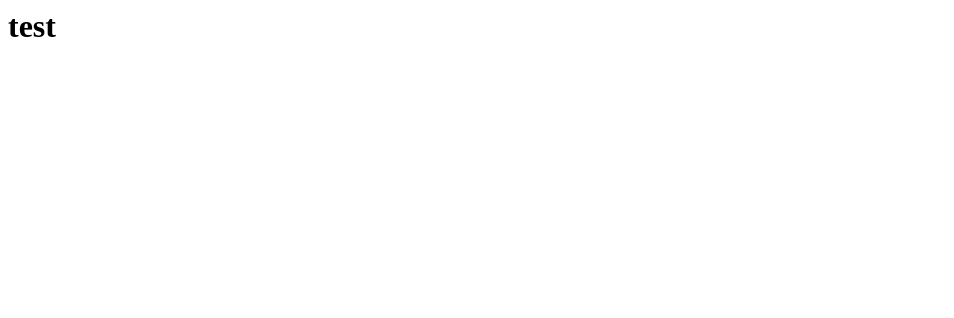
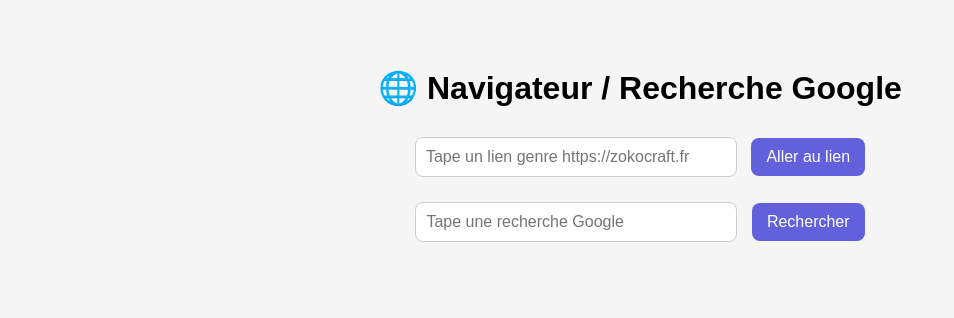
Before and after one commit to ZokocraftYT/web-explorer, a plain HTML site: page index.html in a window 1280 px wide. Shown: the whole page, without its empty margins (0-954 px from the left). Drawn offline with Linux system fonts and the light colour scheme.

Commit message:
Update index.html

```diff
--- a/index.html
+++ b/index.html
@@ -1 +1,87 @@
-<h1>test</h1>
+<!DOCTYPE html>
+<html lang="fr">
+<head>
+  <meta charset="UTF-8">
+  <title>Navigateur ZokoPower 💻🔎</title>
+  <style>
+    body {
+      font-family: sans-serif;
+      background: #f5f5f5;
+      display: flex;
+      flex-direction: column;
+      align-items: center;
+      padding: 40px;
+    }
+    h1 {
+      margin-bottom: 30px;
+    }
+    .input-block {
+      margin-bottom: 25px;
+    }
+    input {
+      width: 300px;
+      padding: 10px;
+      font-size: 16px;
+      border-radius: 8px;
+      border: 1px solid #ccc;
+      margin-right: 10px;
+    }
+    button {
+      padding: 10px 15px;
+      font-size: 16px;
+      border-radius: 8px;
+      background-color: #6260da;
+      color: white;
+      border: none;
+      cursor: pointer;
+    }
+  </style>
+</head>
+<body>
+
+  <h1>🌐 Navigateur / Recherche Google</h1>
+
+  <div class="input-block">
+    <input type="text" id="urlInput" placeholder="Tape un lien genre https://zokocraft.fr">
+    <button onclick="openLink()">Aller au lien</button>
+  </div>
+
+  <div class="input-block">
+    <input type="text" id="searchInput" placeholder="Tape une recherche Google">
+    <button onclick="searchGoogle()">Rechercher</button>
+  </div>
+
+  <script>
+    const urlInput = document.getElementById("urlInput");
+    const searchInput = document.getElementById("searchInput");
+
+    function openLink() {
+      let link = urlInput.value.trim();
+
+      // Si l'utilisateur a oublié le https:// on le rajoute
+      if (!/^https?:\/\//.test(link)) {
+        link = "https://" + link;
+      }
+
+      // On ouvre le lien dans un nouvel onglet
+      window.open(link, '_blank');
+    }
+
+    function searchGoogle() {
+      const query = encodeURIComponent(searchInput.value.trim());
+      const url = `https://www.google.com/search?q=${query}`;
+      window.open(url, '_blank');
+    }
+
+    // Touche entrée pour chaque champ
+    urlInput.addEventListener("keydown", function(e) {
+      if (e.key === "Enter") openLink();
+    });
+
+    searchInput.addEventListener("keydown", function(e) {
+      if (e.key === "Enter") searchGoogle();
+    });
+  </script>
+
+</body>
+</html>
```
